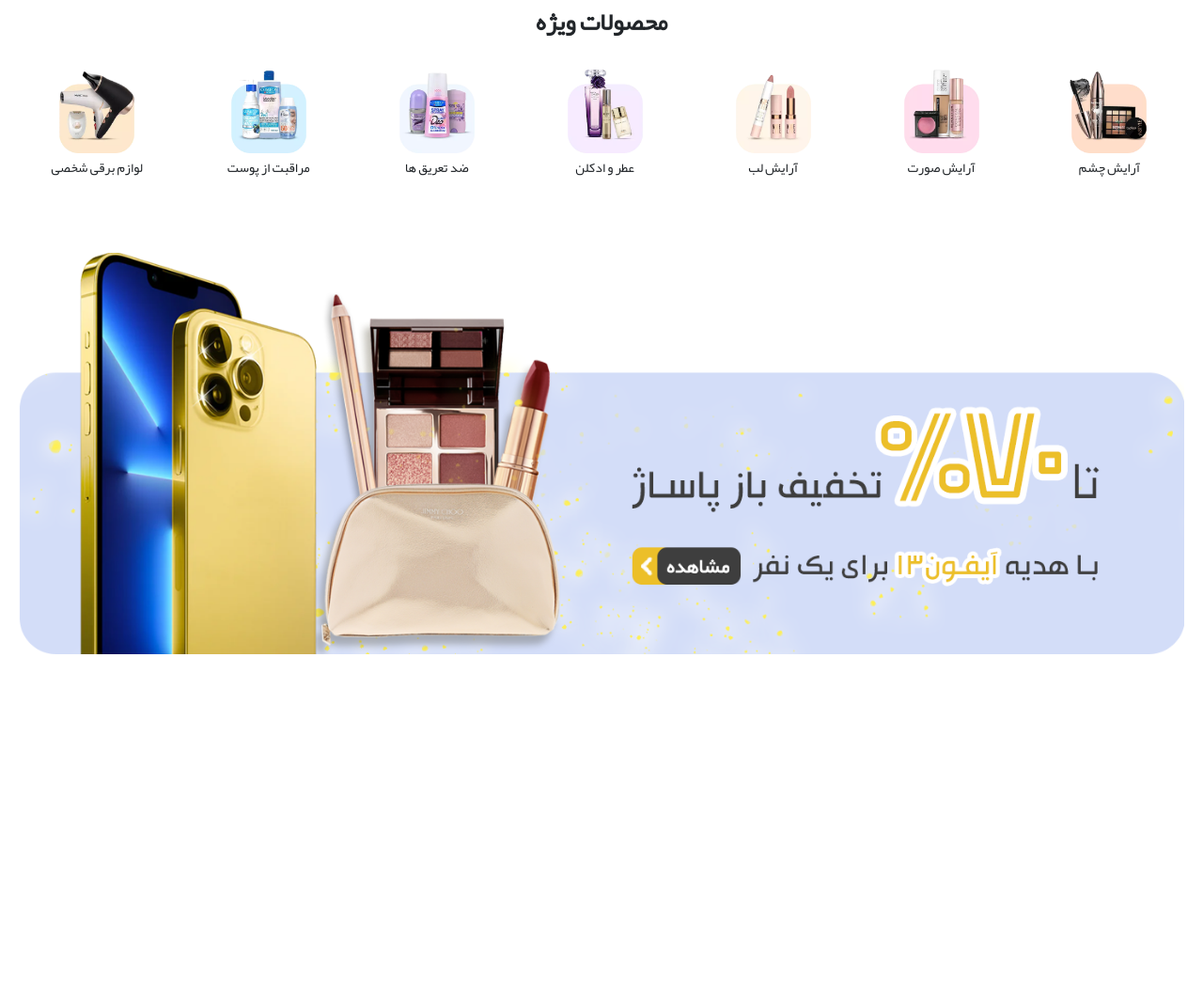
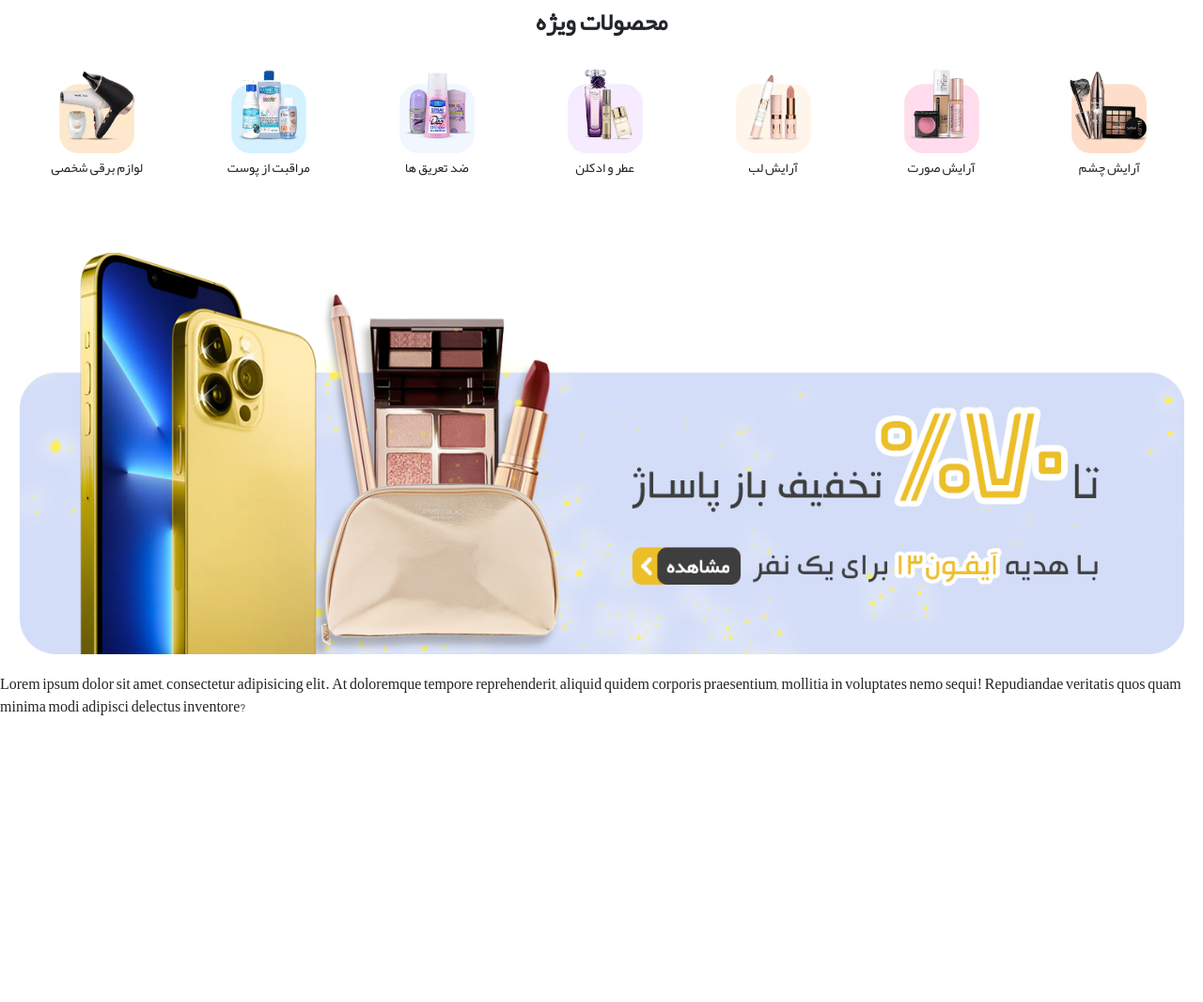
Before and after one commit to dabaghi/template-store-website, a plain HTML site: page index.html in a window 1280 px wide. Shown: the part 1159-2225 px from the top of the page at 94% size. Before the commit the page ends 1875 px from the top, so only its background shows below. Drawn offline with nearby package versions, Linux system fonts and the light colour scheme.

Commit message:
create footer

```diff
--- a/index.html
+++ b/index.html
@@ -102,9 +102,10 @@
         </div>
         <img class="mainbanner zoom" src="./images/ads_img_646b2ab81d5ef.jpg" alt="" width="100%">
     </div>
-
-
-
+    <footer>
+       <p>Lorem ipsum dolor sit amet, consectetur adipisicing elit. At doloremque tempore reprehenderit, aliquid quidem corporis praesentium,
+         mollitia in voluptates nemo sequi! Repudiandae veritatis quos quam minima modi adipisci delectus inventore?</p>
+    </footer>
 
     <script src="https://cdn.jsdelivr.net/npm/bootstrap@5.3.0/dist/js/bootstrap.bundle.min.js" integrity="sha384-geWF76RCwLtnZ8qwWowPQNguL3RmwHVBC9FhGdlKrxdiJJigb/j/68SIy3Te4Bkz" crossorigin="anonymous"></script>
 </body>
--- a/styles.css
+++ b/styles.css
@@ -177,3 +177,7 @@
 .sp12 span {
     margin-top: 5px;
 }
+
+footer{
+    height: 350px;
+}
```
